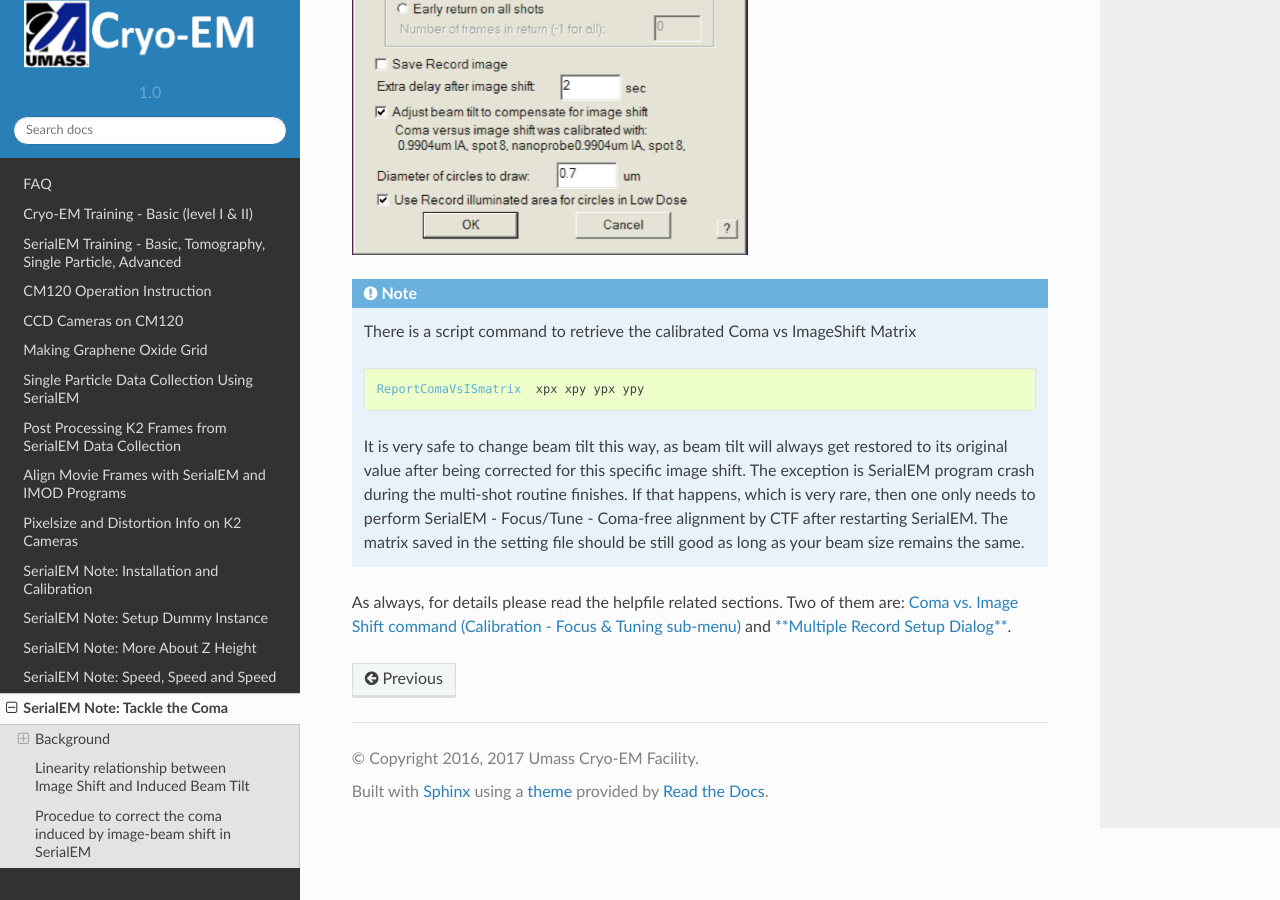
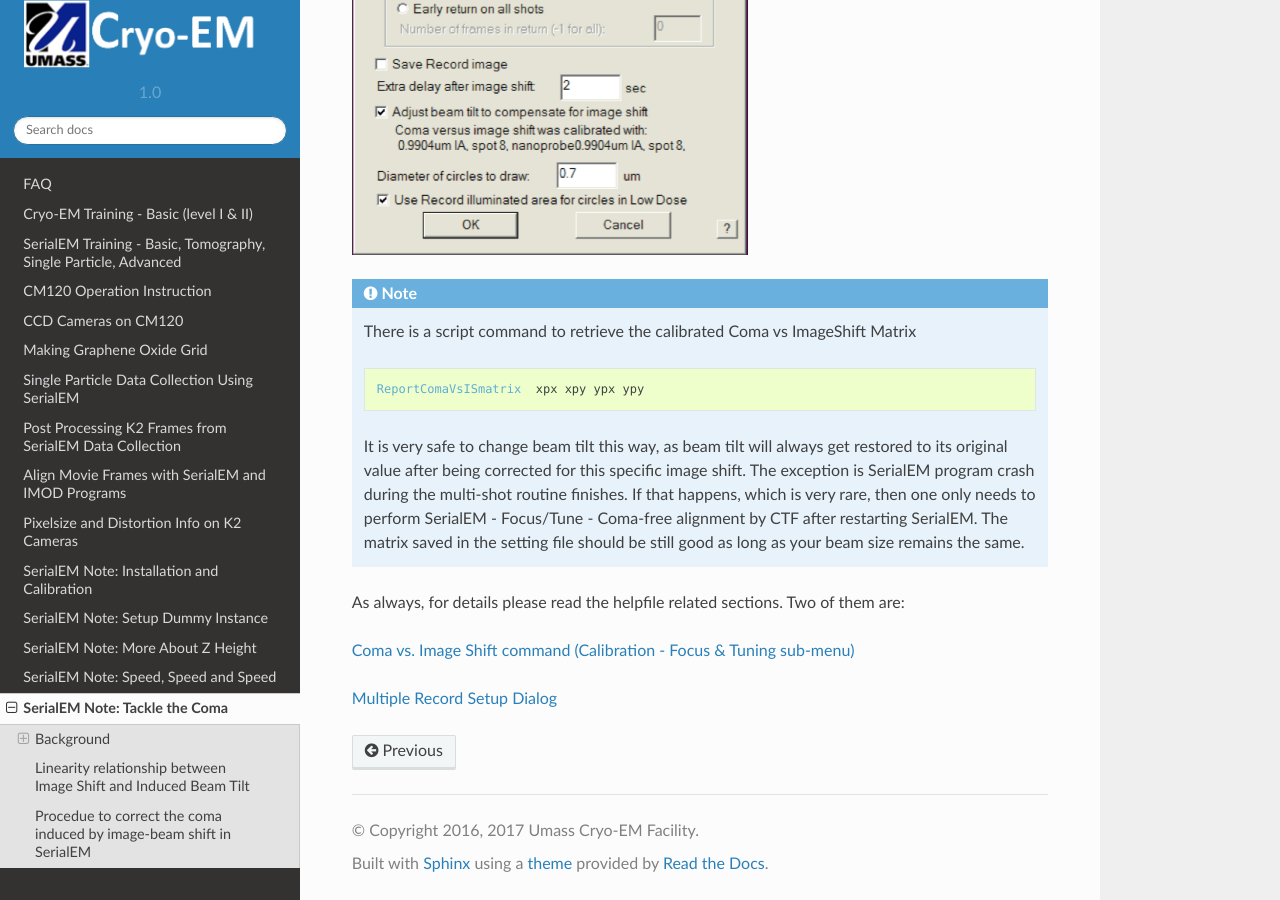
Before and after one commit to xuchen66/sphinx-emdocs, a Sphinx documentation site: the page built from source/serialEM-note-tackle-coma.rst, in a window 1280 px wide and 900 px high, scrolled down 2827 px. Built offline with Sphinx 7.4.7 and the Read the Docs theme 2.0.0, drawn with Linux system fonts in a browser that asks for light colours; pages that are not in the unit, such as notebooks, are missing from menus.

Commit message:
Update serialEM-note-tackle-coma.rst

```diff
--- a/source/serialEM-note-tackle-coma.rst
+++ b/source/serialEM-note-tackle-coma.rst
@@ -109,4 +109,7 @@
    matrix saved in the setting file should be still good as long as your beam size remains the same.
 
 As always, for details please read the helpfile related sections. Two of them are:
-`Coma vs. Image Shift command (Calibration - Focus & Tuning sub-menu) <http://bio3d.colorado.edu/SerialEM/hlp/html/menu_calibration.htm#hid_focustuning_comavs>`_ and `**Multiple Record Setup Dialog** <http://bio3d.colorado.edu/SerialEM/hlp/html/hidd_multi_shot_setup.htm>`_.
+
+`Coma vs. Image Shift command (Calibration - Focus & Tuning sub-menu) <http://bio3d.colorado.edu/SerialEM/hlp/html/menu_calibration.htm#hid_focustuning_comavs>`_
+
+`Multiple Record Setup Dialog <http://bio3d.colorado.edu/SerialEM/hlp/html/hidd_multi_shot_setup.htm>`_
```
Also changed, not shown: other parts of source/serialEM-note-tackle-coma.rst (+1 -1 lines).
